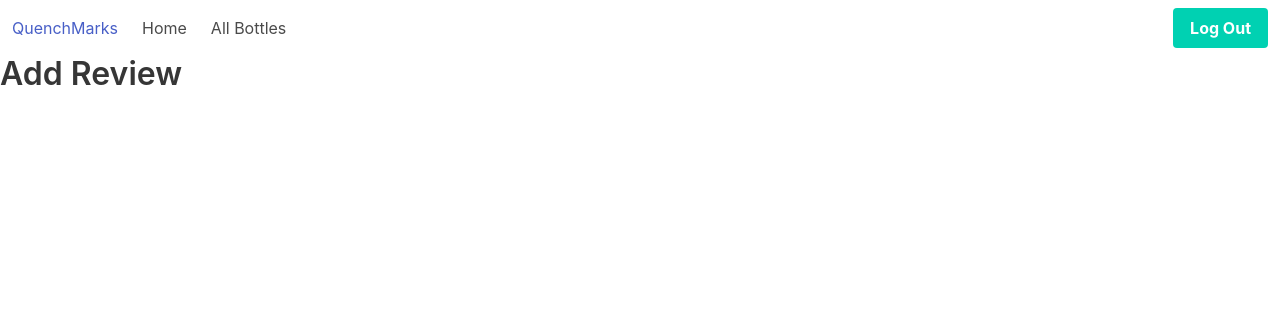
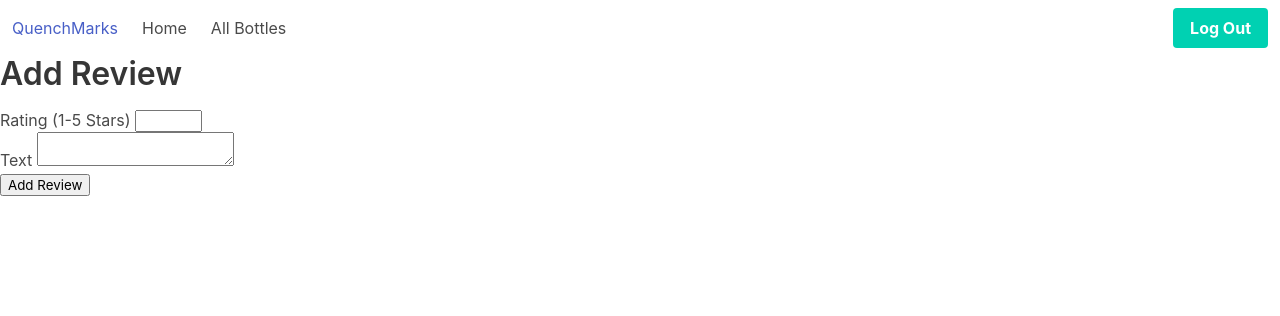
Before and after one commit to seraficaj/QuenchMarks, a Flask app: page /bottles/1/addreview in a window 1280 px wide. Shown: the top 316 px of the page. Run offline with Flask 2, Linux system fonts and the light colour scheme; the visitor is signed in with stand-in values (Sample User, id 1).

Commit message:
create form on add review form template

```diff
--- a/QuenchMarks/reviews/forms.py
+++ b/QuenchMarks/reviews/forms.py
@@ -1,10 +1,10 @@
 from flask_wtf import FlaskForm
-from wtforms import StringField, SubmitField, TextAreaField
-from wtforms.fields.core import IntegerField
+from wtforms import IntegerField, SubmitField, TextAreaField
+from wtforms.widgets import html5
 from wtforms.validators import DataRequired
 
 
 class ReviewForm(FlaskForm):
-    rating = IntegerField("Rating", validators=[DataRequired()])
+    rating = IntegerField("Rating (1-5 Stars)", widget=html5.NumberInput(step=1,min=1, max=5), validators=[DataRequired()])
     text = TextAreaField("Text", validators=[DataRequired()])
     submit = SubmitField("Add Review")
--- a/QuenchMarks/reviews/views.py
+++ b/QuenchMarks/reviews/views.py
@@ -2,6 +2,7 @@ from flask import render_template, url_for, request, redirect, flash, Blueprint
 from flask_login import current_user, login_required
 from QuenchMarks import db
 from QuenchMarks.models import Review
+from .forms import ReviewForm
 
 reviews = Blueprint("reviews", __name__)
 
@@ -9,21 +10,12 @@ reviews = Blueprint("reviews", __name__)
 @reviews.route("/bottles/<int:id>/addreview", methods=["GET", "POST"])
 @login_required
 def create_review(id):
-    # form = ReviewPostForm()
-
-    # if form.validate_on_submit():
-    #     print(form)
-    #     new_review = Review(
-    #         name=form.name.data,
-    #         brand=form.brand.data,
-    #         material=form.material.data.lower(),
-    #         volume=form.volume.data
-    #     )
-    #     db.session.add(new_review)
-    #     db.session.commit()
-    #     flash("Review Created")
-    #     return redirect(url_for("bottles.index"))
-    return render_template("reviews/add_review.html")
+    form = ReviewForm()
+    if form.validate_on_submit():
+        print(form)
+        flash("Review Created")
+        return redirect(url_for("bottles.index"))
+    return render_template("reviews/add_review.html", form=form)
 
 
 # DELETE A REVIEW
--- a/QuenchMarks/templates/reviews/add_review.html
+++ b/QuenchMarks/templates/reviews/add_review.html
@@ -1,5 +1,12 @@
 {% extends 'base.html' %} {% block content%}
 <div class="column">
     <h1>Add Review</h1>
+    <form method="POST">
+        {{form.hidden_tag()}}
+        <div>{{form.rating.label}} {{form.rating}}</div>
+        <div>{{form.text.label}} {{form.text}}</div>
+        <div>{{form.submit}}</div>
+    </form>
+</div>
 </div>
 {% endblock %}
```
Also changed, not shown: QuenchMarks/templates/bottles/create_bottle.html (+3 -4 lines).
